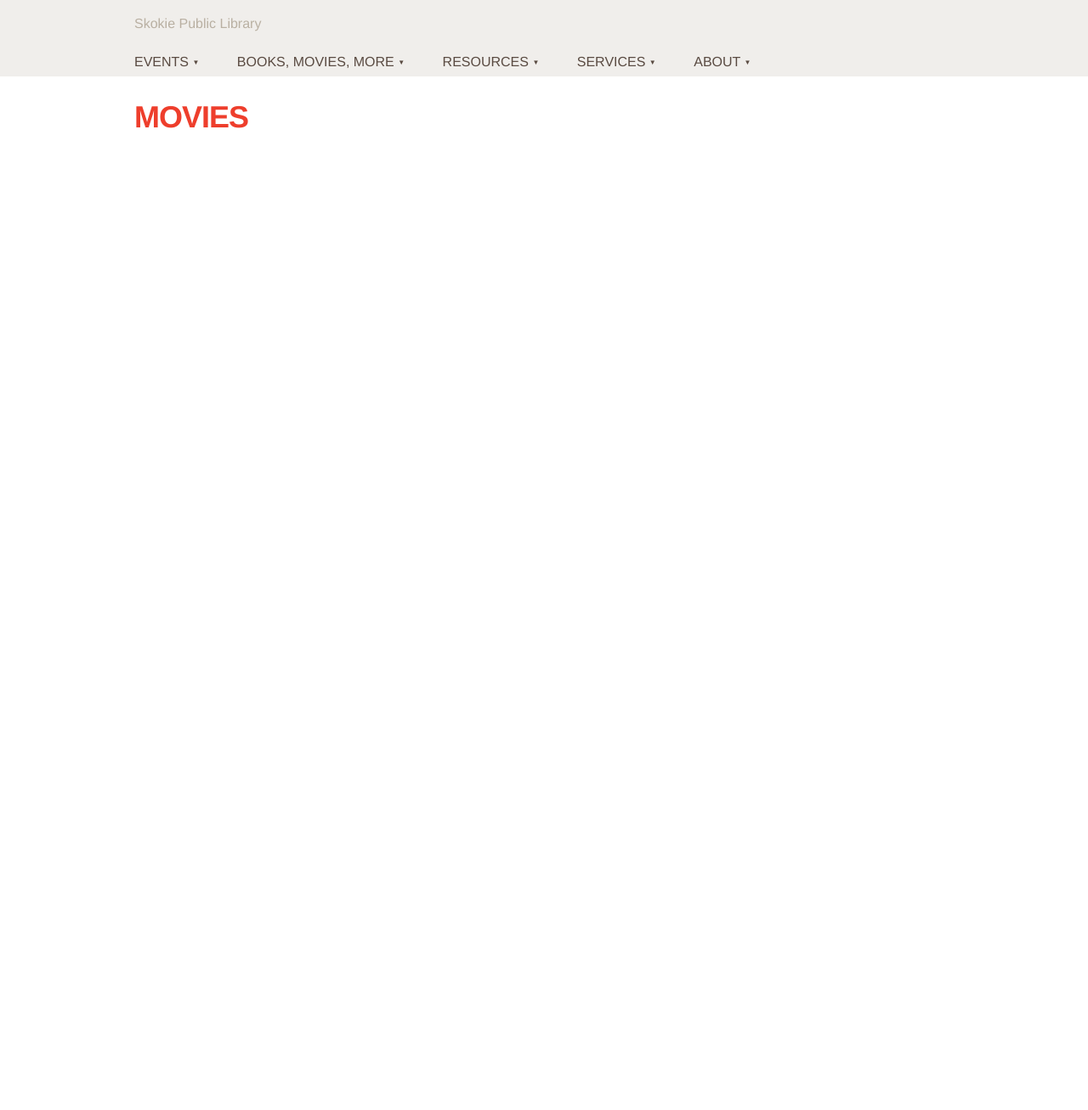
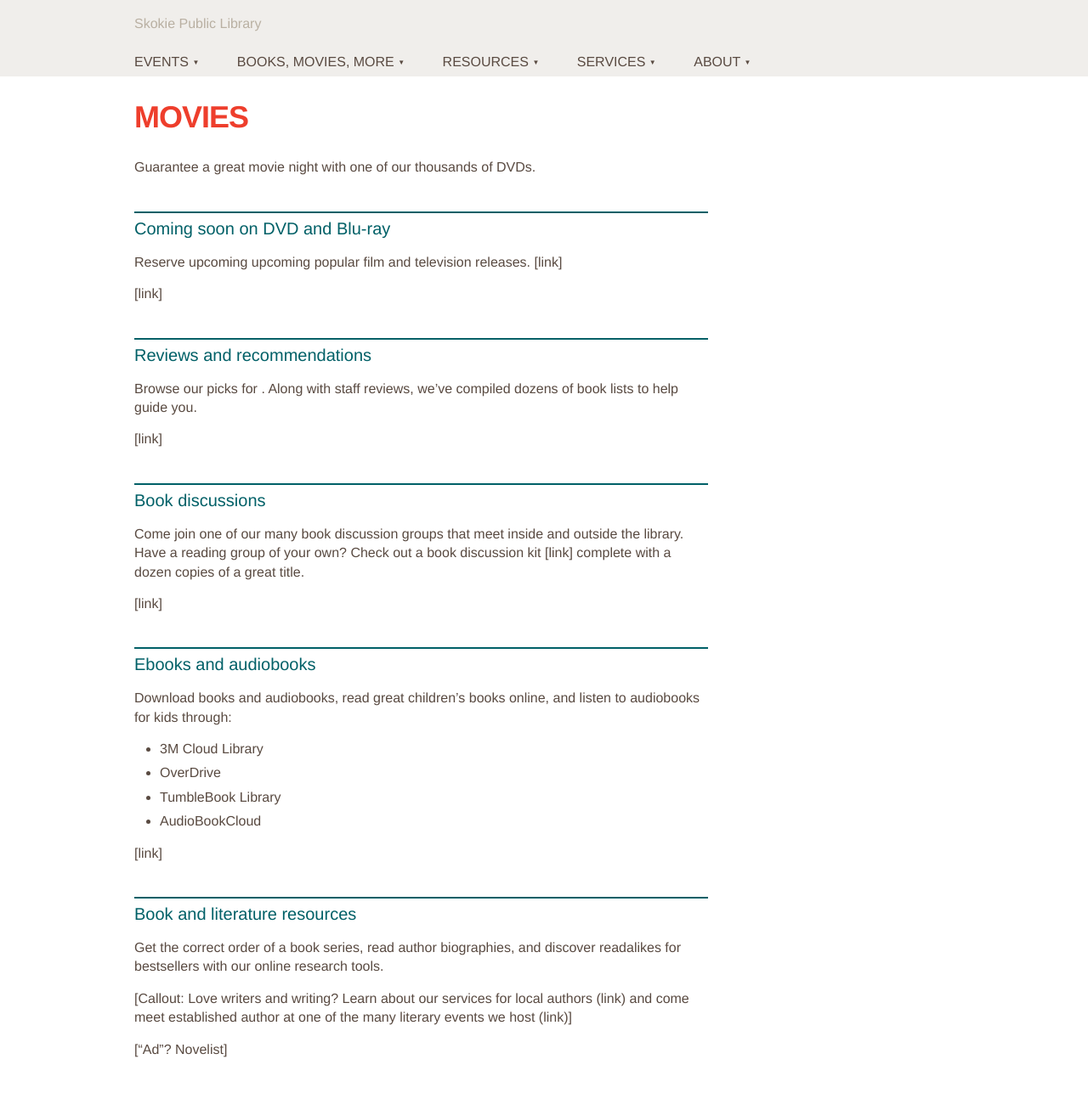
Before and after one commit to skokielibrary/spl-content, a Jekyll site: the page built from _content/annabelle/books-movies-more--movies.markdown, in a window 1280 px wide. Shown: the whole page at 85% size. Built offline with Jekyll 4.4.1, drawn with Linux system fonts in a browser that asks for light colours; before the commit the page ends 900 px from its top, so only the background shows below that.

Commit message:
Updated books-movies-more--movies.markdown

```diff
--- a/_content/annabelle/books-movies-more--movies.markdown
+++ b/_content/annabelle/books-movies-more--movies.markdown
@@ -1,5 +1,45 @@
 ---
 layout: page
-title: "Movies"
+title: Movies
 published: true
 ---
+
+Guarantee a great movie night with one of our thousands of DVDs.
+
+##Coming soon on DVD and Blu-ray
+
+Reserve upcoming upcoming popular film and television releases. [link]
+
+[link]
+
+##Reviews and recommendations
+
+Browse our picks for . Along with staff reviews, we've compiled dozens of book lists to help guide you.
+
+[link]
+
+##Book discussions
+
+Come join one of our many book discussion groups that meet inside and outside the library. Have a reading group of your own? Check out a book discussion kit [link] complete with a dozen copies of a great title.
+
+[link]
+
+##Ebooks and audiobooks
+
+Download books and audiobooks, read great children's books online, and listen to audiobooks for kids through:
+
+- 3M Cloud Library
+- OverDrive
+- TumbleBook Library
+- AudioBookCloud
+
+[link]
+
+
+##Book and literature resources
+
+Get the correct order of a book series, read author biographies, and discover readalikes for bestsellers with our online research tools.
+
+[Callout: Love writers and writing? Learn about our services for local authors (link) and come meet established author at one of the many literary events we host (link)]
+
+["Ad"? Novelist]
```
